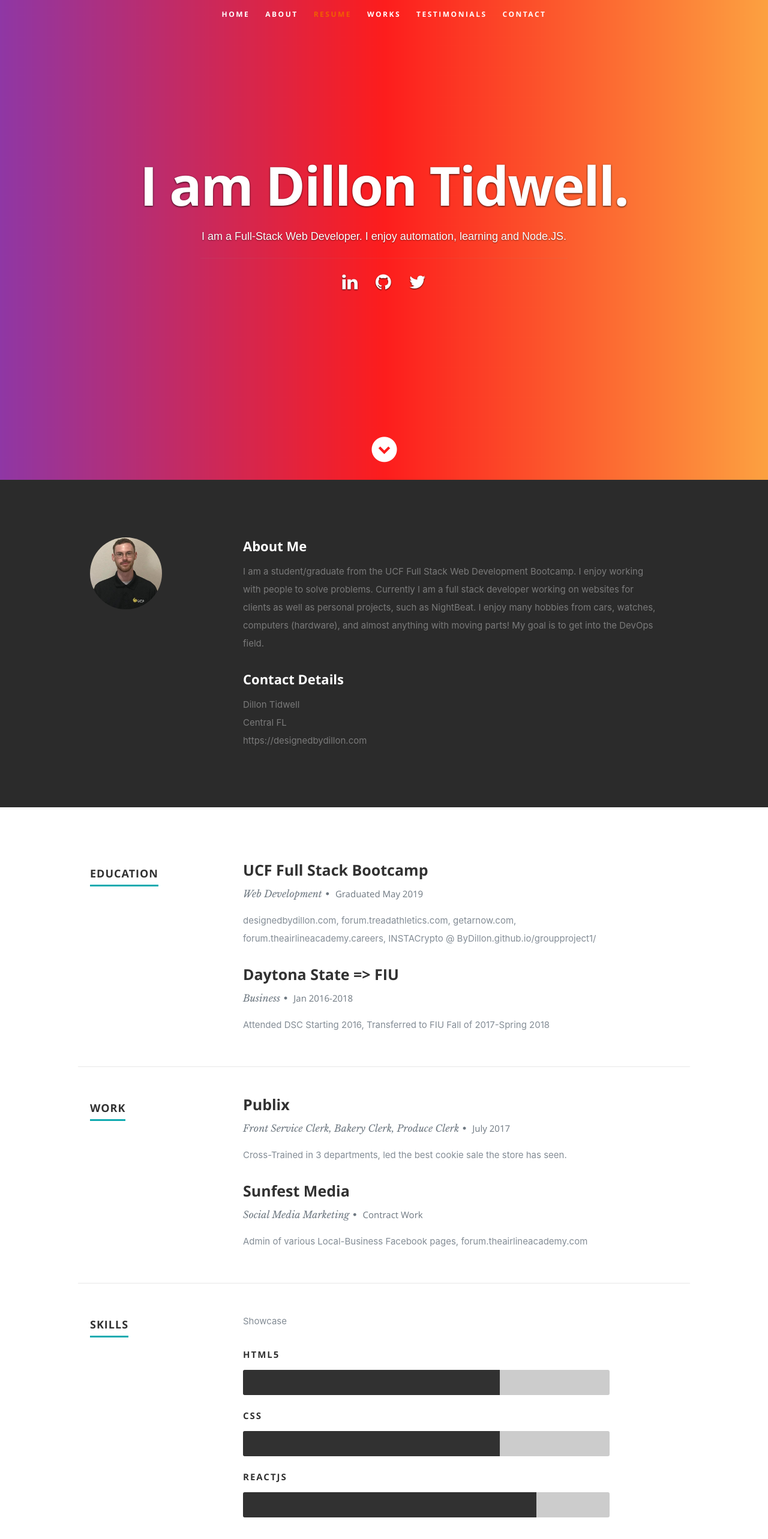
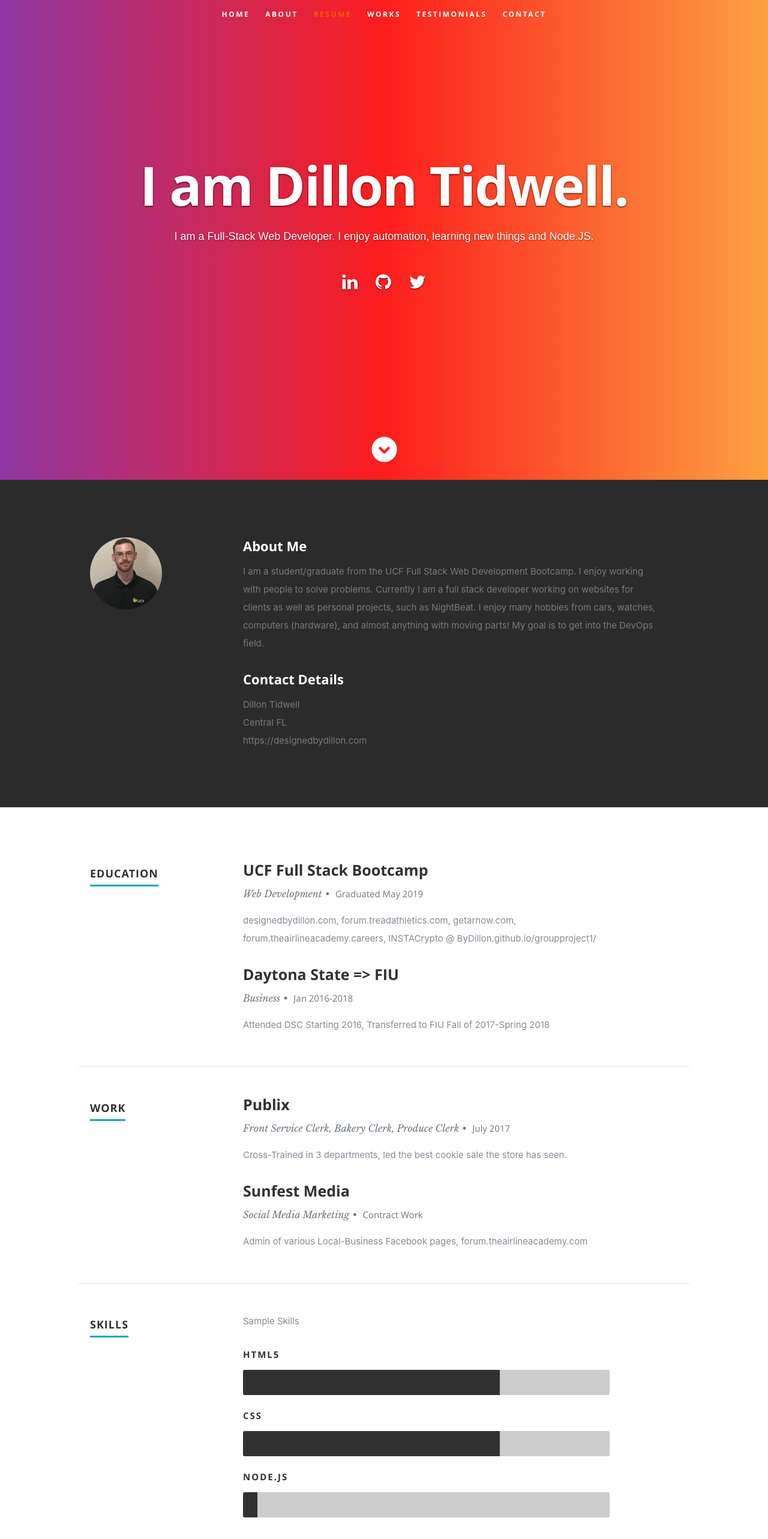
Before and after one commit to ByDillon/designedbydillon, a React (Create React App) app: page / in a window 1280 px wide. Shown: the top 2566 px of the page at 60% size. Built offline with nearby package versions, Linux system fonts and the light colour scheme.

Commit message:
Small changes

```diff
--- a/src/resumeData.js
+++ b/src/resumeData.js
@@ -4,7 +4,7 @@ let resumeData = {
     "role": "Full-Stack Web Developer",
     "linkedinId":"https://www.linkedin.com/in/dillon-tidwell/",
     "skypeid": "NoSkype",
-    "roleDescription": " I enjoy automation, learning and Node.JS.",
+    "roleDescription": " I enjoy automation, learning new things and Node.JS.",
     "socialLinks":[
         {
           "name":"linkedin",
@@ -57,7 +57,7 @@ let resumeData = {
         "Achievements":"Admin of various Local-Business Facebook pages, forum.theairlineacademy.com"
       }
     ],
-    "skillsDescription":"Showcase",
+    "skillsDescription":"Sample Skills",
     "skills":[
       {
         "skillname":"HTML5"
@@ -66,7 +66,7 @@ let resumeData = {
         "skillname":"CSS"
       },
       {
-        "skillname":"Reactjs"
+        "skillname":"Node.JS"
       }
     ],
     "portfolio":[
```
Also changed, not shown: public/index.html (line endings or trailing spaces).
